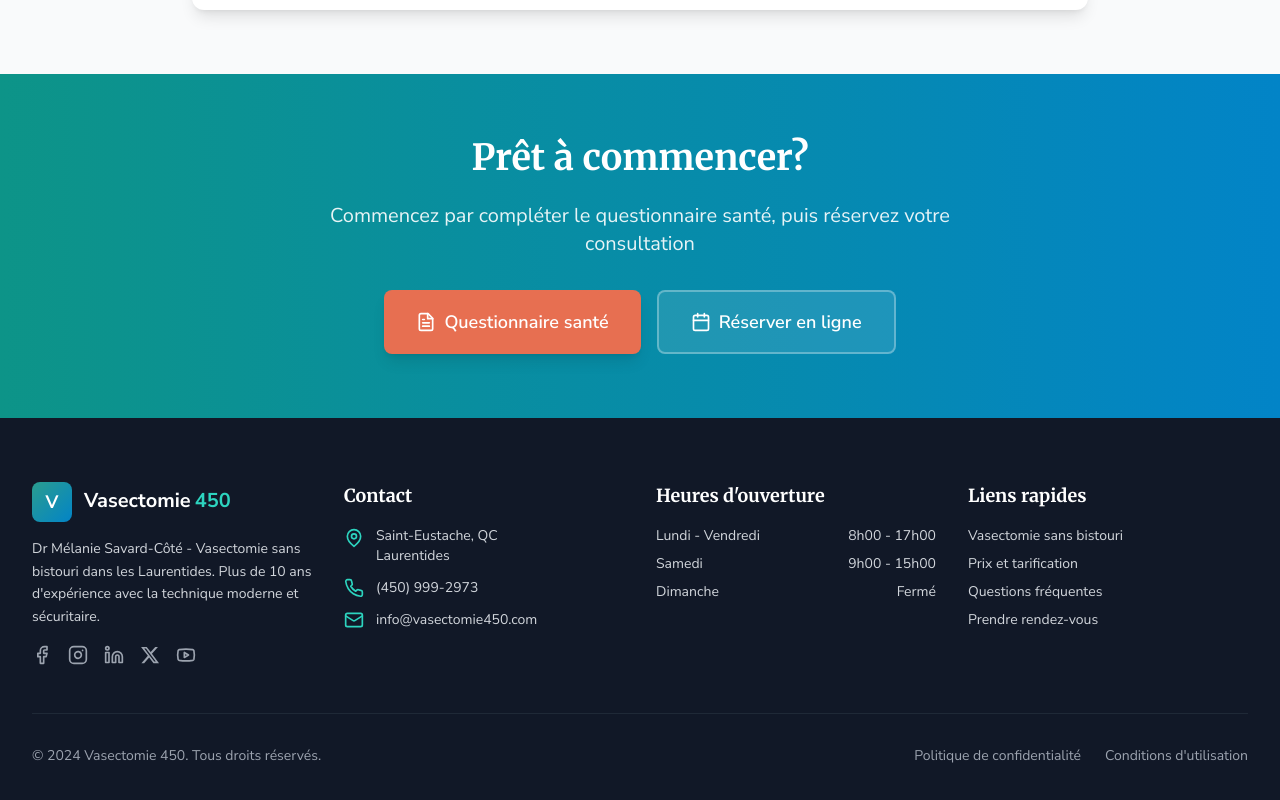
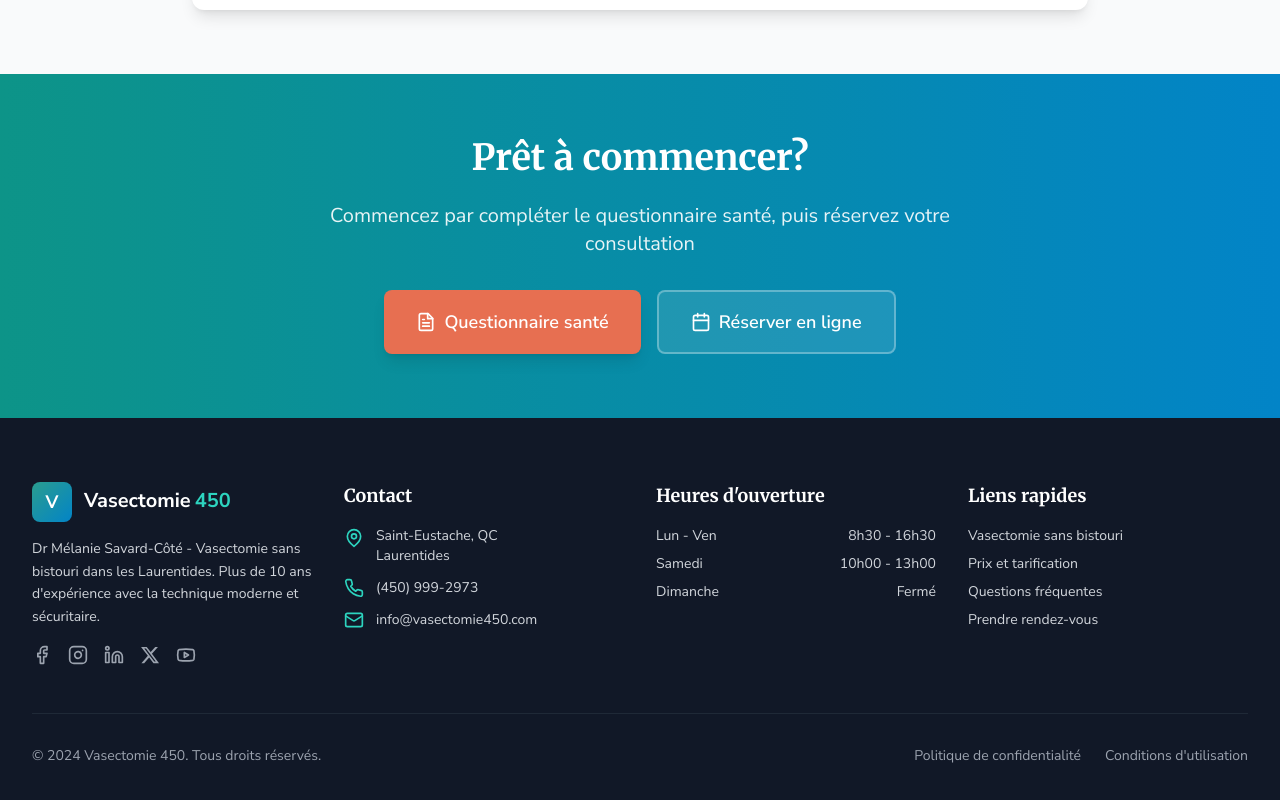
Before and after one commit to vasectomie450/vasectomie450.github.io, a React (Vite) app: page /rendez-vous in a window 1280 px wide. Shown: the part 1781-2581 px from the top of the page. Built offline with nearby package versions, Linux system fonts and the light colour scheme.

Commit message:
Opening hours

```diff
--- a/src/components/Footer.tsx
+++ b/src/components/Footer.tsx
@@ -106,16 +106,16 @@ const Footer: React.FC = () => {
             <h3 className="text-lg font-semibold text-white">{t('footer.hours')}</h3>
             <div className="space-y-2 text-sm text-gray-300">
               <div className="flex justify-between">
-                <span>{t('footer.hours.weekdays')}</span>
-                <span>{t('footer.hours.weekdays.time')}</span>
+                <span>Lun - Ven</span>
+                <span>8h30 - 16h30</span>
               </div>
               <div className="flex justify-between">
-                <span>{t('footer.hours.saturday')}</span>
-                <span>{t('footer.hours.saturday.time')}</span>
+                <span>Samedi</span>
+                <span>10h00 - 13h00</span>
               </div>
               <div className="flex justify-between">
-                <span>{t('footer.hours.sunday')}</span>
-                <span>{t('footer.hours.closed')}</span>
+                <span>Dimanche</span>
+                <span>Fermé</span>
               </div>
             </div>
           </div>
--- a/src/pages/Contact.tsx
+++ b/src/pages/Contact.tsx
@@ -147,8 +147,9 @@ const Contact: React.FC = () => {
                   <div className="flex items-center space-x-3">
                     <Clock className="w-5 h-5 text-teal-600 flex-shrink-0" />
                     <div className="text-sm text-gray-600">
-                      <p>{t('contact.hours.weekdays')}</p>
-                      <p>{t('contact.hours.saturday')}</p>
+                      <p>Lun - Ven: 8h30 - 16h30</p>
+                      <p>Sam: 10h00 - 13h00</p>
+                      <p>Dim: Fermé</p>
                     </div>
                   </div>
                 </div>
@@ -234,8 +235,9 @@ const Contact: React.FC = () => {
                   <div className="flex items-center space-x-3">
                     <Clock className="w-5 h-5 text-primary-600 flex-shrink-0" />
                     <div className="text-sm text-gray-600">
-                      <p>{t('contact.hours.weekdays')}</p>
-                      <p>{t('contact.hours.saturday')}</p>
+                      <p>Lun - Ven: 8h30 - 16h30</p>
+                      <p>Sam: 10h00 - 13h00</p>
+                      <p>Dim: Fermé</p>
                     </div>
                   </div>
                 </div>
@@ -292,11 +294,11 @@ const Contact: React.FC = () => {
                 <div className="flex items-start space-x-3">
                   <Clock className="w-5 h-5 text-gray-600 mt-1 flex-shrink-0" />
                   <div>
-                    <p className="font-medium text-gray-900 mb-1">{t('contact.info.hours.title')}</p>
+                    <p className="font-medium text-gray-900 mb-1">Heures d'ouverture</p>
                     <div className="text-sm text-gray-600 space-y-1">
-                      <p>{t('contact.hours.weekdays')}</p>
-                      <p>{t('contact.hours.saturday')}</p>
-                      <p>{t('contact.hours.sunday')}</p>
+                      <p>Lundi - Vendredi: 8h30 - 16h30</p>
+                      <p>Samedi: 10h00 - 13h00</p>
+                      <p>Dimanche: Fermé</p>
                     </div>
                   </div>
                 </div>
```
